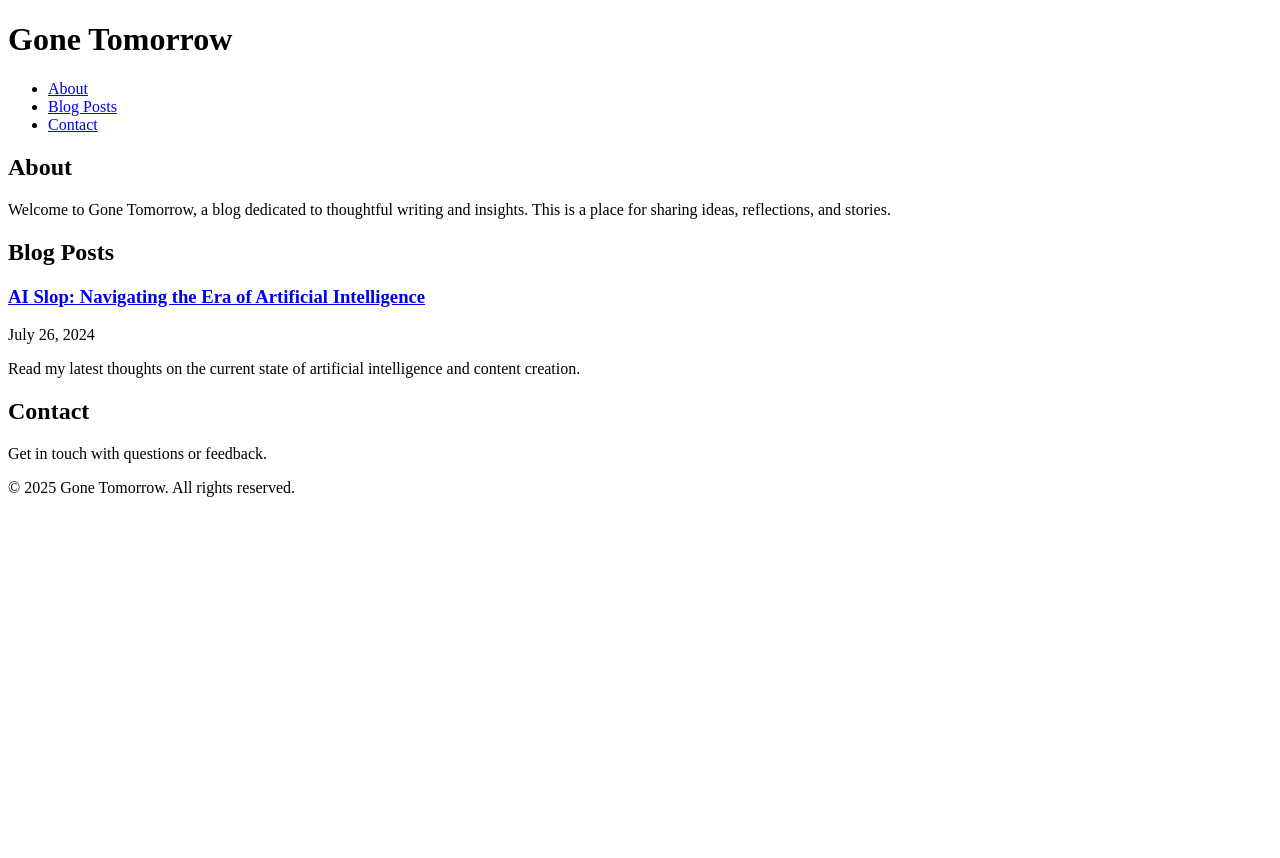
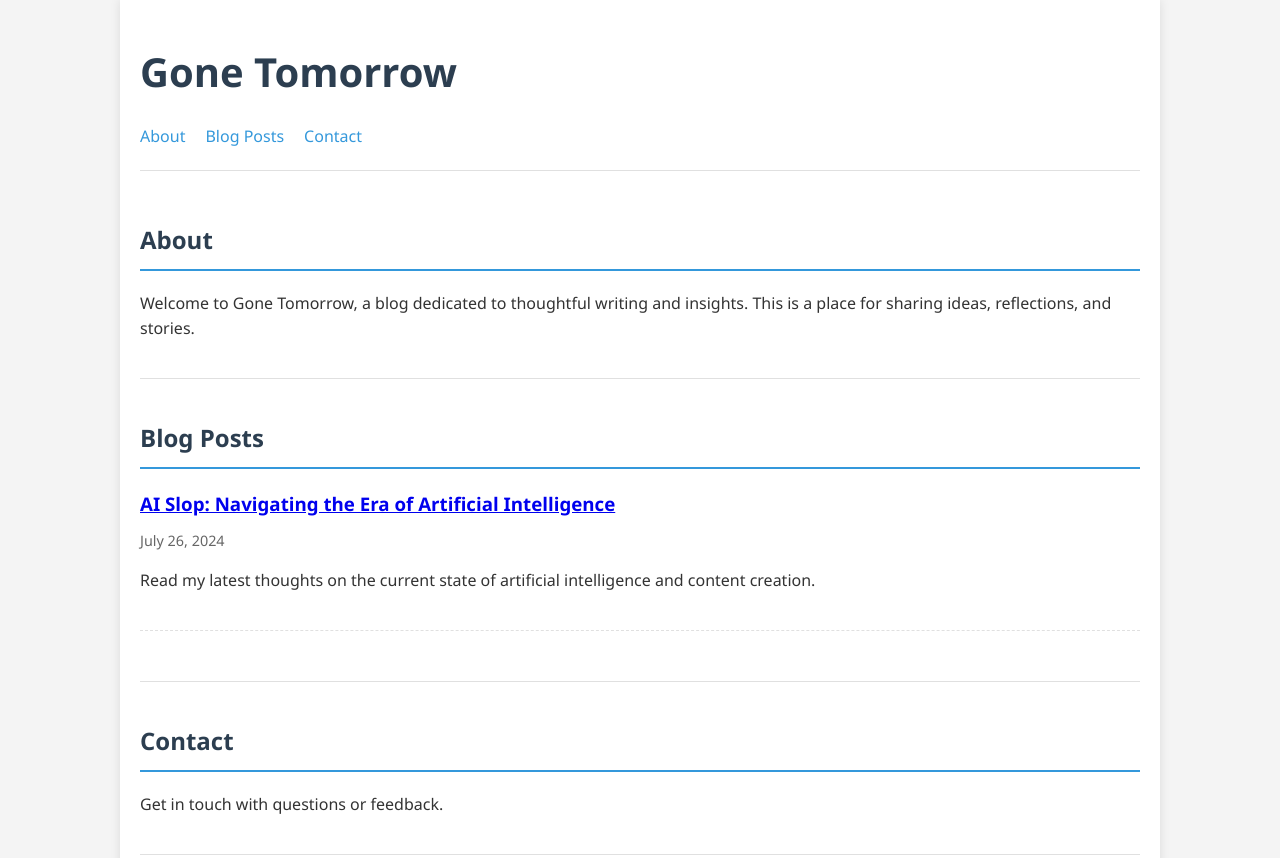
Before and after one commit to YeahWick/gonetomorrow.win, a plain HTML site: page index.html in a window 1280 px wide. Shown: the top 858 px of the page. Before the commit the page ends 800 px from the top, so only its background shows below. Drawn offline with Linux system fonts and the light colour scheme.

Commit message:
Professional Blog Redesign checkpoint: 2

```diff
--- a/index.html
+++ b/index.html
@@ -4,7 +4,121 @@
     <meta charset="utf-8">
     <meta name="viewport" content="width=device-width, initial-scale=1">
     <title>Gone Tomorrow - A Professional Blog</title>
-</head>
+    <style>
+        :root {
+            --primary-color: #2c3e50;
+            --secondary-color: #3498db;
+            --text-color: #333;
+            --light-gray: #f4f4f4;
+            --border-color: #e0e0e0;
+        }
+
+        body {
+            font-family: 'Segoe UI', Tahoma, Geneva, Verdana, sans-serif;
+            line-height: 1.6;
+            color: var(--text-color);
+            margin: 0;
+            padding: 0;
+            background-color: var(--light-gray);
+        }
+
+        .container {
+            max-width: 1000px;
+            margin: 0 auto;
+            padding: 20px;
+            background-color: white;
+            box-shadow: 0 0 10px rgba(0, 0, 0, 0.1);
+        }
+
+        header {
+            padding: 20px 0;
+            border-bottom: 1px solid var(--border-color);
+        }
+
+        header h1 {
+            margin: 0;
+            color: var(--primary-color);
+            font-size: 2.5em;
+        }
+
+        nav ul {
+            list-style: none;
+            display: flex;
+            margin: 20px 0 0 0;
+            padding: 0;
+        }
+
+        nav ul li {
+            margin-right: 20px;
+        }
+
+        nav ul li a {
+            color: var(--secondary-color);
+            text-decoration: none;
+            font-weight: 500;
+        }
+
+        nav ul li a:hover {
+            text-decoration: underline;
+        }
+
+        main {
+            padding: 30px 0;
+        }
+
+        section {
+            margin-bottom: 40px;
+            padding-bottom: 20px;
+            border-bottom: 1px solid var(--border-color);
+        }
+
+        h2 {
+            color: var(--primary-color);
+            border-bottom: 2px solid var(--secondary-color);
+            padding-bottom: 10px;
+        }
+
+        article {
+            margin-bottom: 30px;
+            padding-bottom: 20px;
+            border-bottom: 1px dashed var(--border-color);
+        }
+
+        article h3 {
+            margin: 0 0 10px 0;
+            color: var(--secondary-color);
+        }
+
+        article time {
+            color: #666;
+            font-size: 0.9em;
+            margin-bottom: 10px;
+            display: block;
+        }
+
+        footer {
+            text-align: center;
+            padding: 20px;
+            border-top: 1px solid var(--border-color);
+            color: #666;
+            font-size: 0.9em;
+        }
+
+        @media (max-width: 768px) {
+            header h1 {
+                font-size: 2em;
+            }
+
+            nav ul {
+                flex-direction: column;
+            }
+
+            nav ul li {
+                margin-right: 0;
+                margin-bottom: 10px;
+            }
+        }
+    </style>
 <body>
     <div class="container">
         <header>
```
